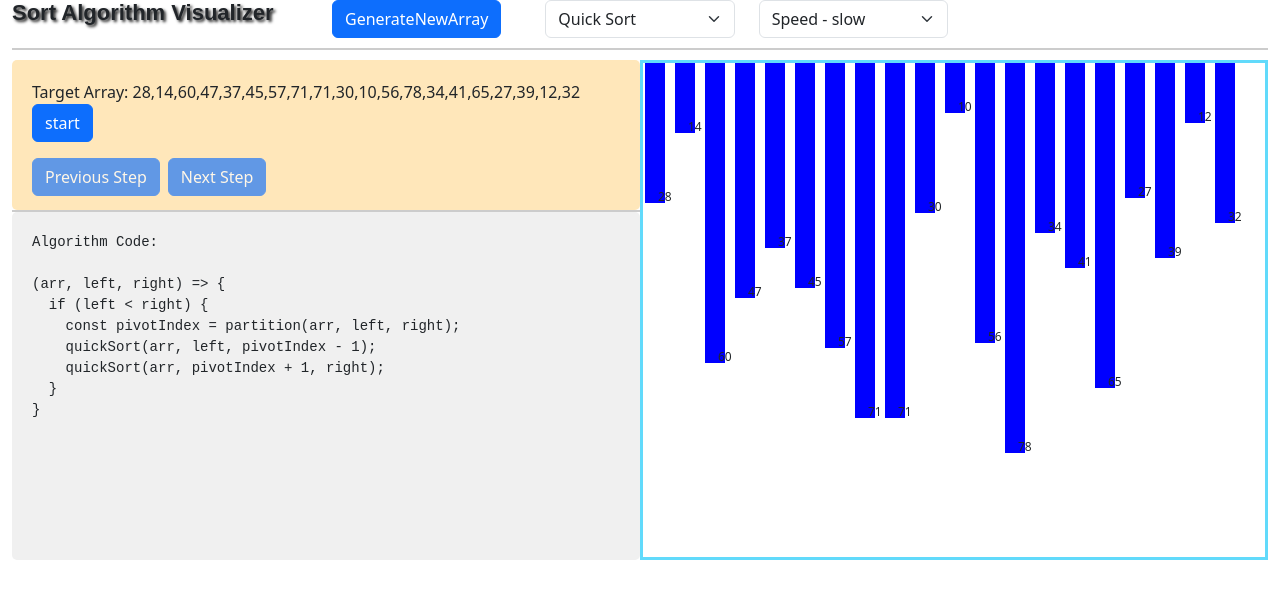
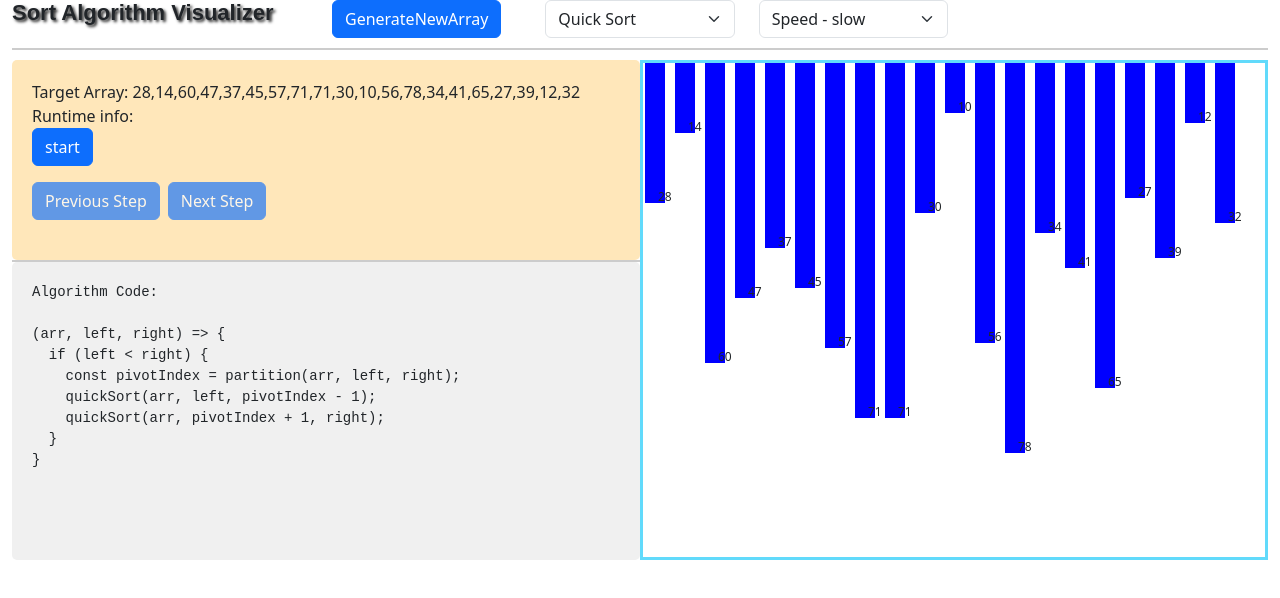
Before and after one commit to zhoubinster/sorting-visualizer, a React (Create React App) app: page / in a window 1280 px wide. Shown: the top 598 px of the page. Built offline with nearby package versions, Linux system fonts and the light colour scheme.

Commit message:
add new features

```diff
--- a/src/App.js
+++ b/src/App.js
@@ -21,6 +21,7 @@ const App = () => {
   const [isPlaying, setIsPlaying] = useState(false);
   const [tempArray, setTempArray] = useState([]);// 用于保存排序过程中的中间结果
   const [additionalArray, setAdditionalArray] = useState([]);
+  const [desc, setDesc] = useState('');
 
   useEffect(() => {
     generateArray();
@@ -33,6 +34,8 @@ const App = () => {
     setPlayFinished(false);
     setCurrentStep(0);
     setTempArray([]);
+    setAdditionalArray([]);
+    setDesc('');
   }
 
   const isPreviousButtonDisabled = () => {
@@ -77,6 +80,9 @@ const App = () => {
     const animation = setInterval(() => {
       if (index < tempArray.length) {
         setArray(tempArray[index]);
+        if(additionalArray.length > 0 && index < additionalArray.length) {
+          setDesc(additionalArray[index]);
+        }
         index++;
         setCurrentStep(index);
       } else {
@@ -257,10 +263,12 @@ const App = () => {
           i++;
           [arr[i], arr[j]] = [arr[j], arr[i]]; // 将小于基准值的元素交换到左侧
           temp.push([...arr]);
+          additionalArray.push("pivot:"+pivot+",left:"+left+",right:"+right+",i:"+i+",j:"+j);
         }
       }
       [arr[i + 1], arr[right]] = [arr[right], arr[i + 1]]; // 将基准值交换到正确的位置
       temp.push([...arr]);
+      additionalArray.push("swap privot, from "+arr[i + 1]+" to "+ arr[right]+",i:"+(i+1));
       return i + 1; // 返回基准值的索引
     };
 
@@ -318,6 +326,7 @@ const App = () => {
             <div className='leftArea'>
               <div className="targetArray">
                 <div>{"Target Array:  " + array.toString()}</div>
+                <div>{"Runtime info:  "+desc}</div>
                 <div className='buttonGroup'>
                   <button className="btn btn-primary" onClick={startSorting} disabled={isStartButtonDisabled()}>start</button>
                   {/* Previous Step Button */}
--- a/src/SortAlgorithm.js
+++ b/src/SortAlgorithm.js
@@ -70,7 +70,6 @@ export const quickSort = (arr, left, right) => {
     for (let i = 0; i < len - 1; i++) {
       for (let j = 0; j < len - 1 - i; j++) {
         if (arr[j] > arr[j + 1]) {
-          // 如果前一个元素大于后一个元素，则交换它们的位置
           [arr[j], arr[j + 1]] = [arr[j + 1], arr[j]];
         }
       }
--- a/src/style.css
+++ b/src/style.css
@@ -58,7 +58,7 @@
 }
 
 .targetArray {
-  height: 150px;
+  height: 200px;
   padding: 20px;
   background-color: #FFE7BA;
   border-radius: 5px;
@@ -80,7 +80,7 @@
 }
 
 .algorithmCode {
-  height: 348px;
+  height: 298px;
   padding: 20px;
   background-color: #f0f0f0;
   border-radius: 5px;
```
